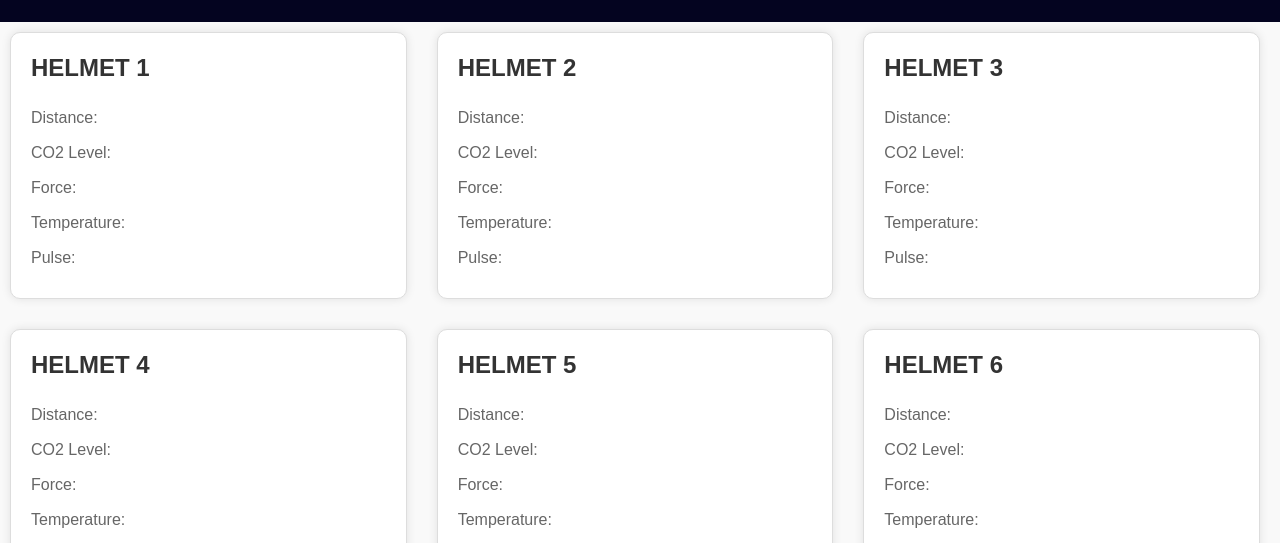
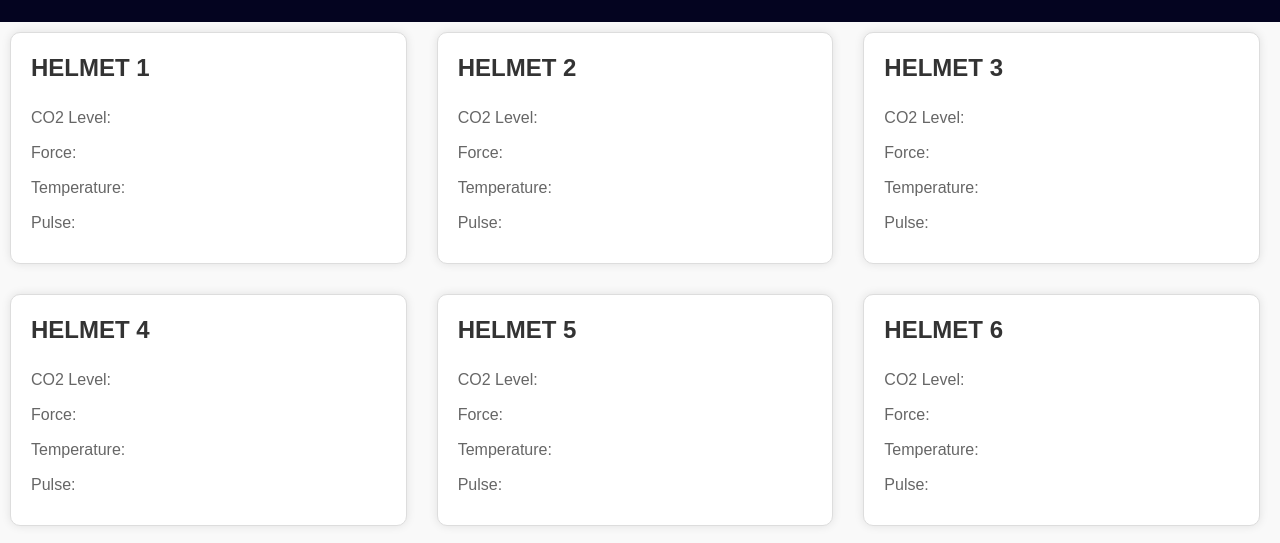
Before and after one commit to AyushChavan612/ISA, a plain HTML site: page index.html in a window 1280 px wide. Shown: the part 108-651 px from the top of the page. Drawn offline with Linux system fonts and the light colour scheme; no server answers.

Commit message:
index.html

```diff
--- a/index.html
+++ b/index.html
@@ -60,7 +60,7 @@
     <div class="sensor-flex-container">
         <div class="worker-box" id="realSensorBox">
             <h2>HELMET 1</h2>
-            <p>Distance: <span id="realDistance"></span></p>
+<!--             <p>Distance: <span id="realDistance"></span></p> -->
             <p>CO2 Level: <span class="co2-level" id="realCO2Level"></span></p>
             <p>Force: <span id="realForce"></span></p>
             <p>Temperature: <span id="realTemp"></span></p>
@@ -69,7 +69,7 @@
 
         <div class="worker-box" id="dummySensorBox1">
             <h2>HELMET 2</h2>
-            <p>Distance: <span id="dummyDistance1"></span></p>
+<!--             <p>Distance: <span id="dummyDistance1"></span></p> -->
             <p>CO2 Level: <span class="co2-level" id="dummyCO2Level1"></span></p>
             <p>Force: <span id="dummyForce1"></span></p>
             <p>Temperature: <span id="dummyTemp1"></span></p>
@@ -78,7 +78,7 @@
 
         <div class="worker-box" id="dummySensorBox2">
             <h2>HELMET 3</h2>
-            <p>Distance: <span id="dummyDistance2"></span></p>
+<!--             <p>Distance: <span id="dummyDistance2"></span></p> -->
             <p>CO2 Level: <span class="co2-level" id="dummyCO2Level2"></span></p>
             <p>Force: <span id="dummyForce2"></span></p>
             <p>Temperature: <span id="dummyTemp2"></span></p>
@@ -89,7 +89,7 @@
     <div class="sensor-flex-container">
         <div class="worker-box" id="dummySensorBox3">
             <h2>HELMET 4</h2>
-            <p>Distance: <span id="dummyDistance3"></span></p>
+<!--             <p>Distance: <span id="dummyDistance3"></span></p> -->
             <p>CO2 Level: <span class="co2-level" id="dummyCO2Level3"></span></p>
             <p>Force: <span id="dummyForce3"></span></p>
             <p>Temperature: <span id="dummyTemp3"></span></p>
@@ -98,7 +98,7 @@
 
         <div class="worker-box" id="dummySensorBox4">
             <h2>HELMET 5</h2>
-            <p>Distance: <span id="dummyDistance4"></span></p>
+<!--             <p>Distance: <span id="dummyDistance4"></span></p> -->
             <p>CO2 Level: <span class="co2-level" id="dummyCO2Level4"></span></p>
             <p>Force: <span id="dummyForce4"></span></p>
             <p>Temperature: <span id="dummyTemp4"></span></p>
@@ -107,7 +107,7 @@
 
         <div class="worker-box" id="dummySensorBox5">
             <h2>HELMET 6</h2>
-            <p>Distance: <span id="dummyDistance5"></span></p>
+<!--             <p>Distance: <span id="dummyDistance5"></span></p> -->
             <p>CO2 Level: <span class="co2-level" id="dummyCO2Level5"></span></p>
             <p>Force: <span id="dummyForce5"></span></p>
             <p>Temperature: <span id="dummyTemp5"></span></p>
```
